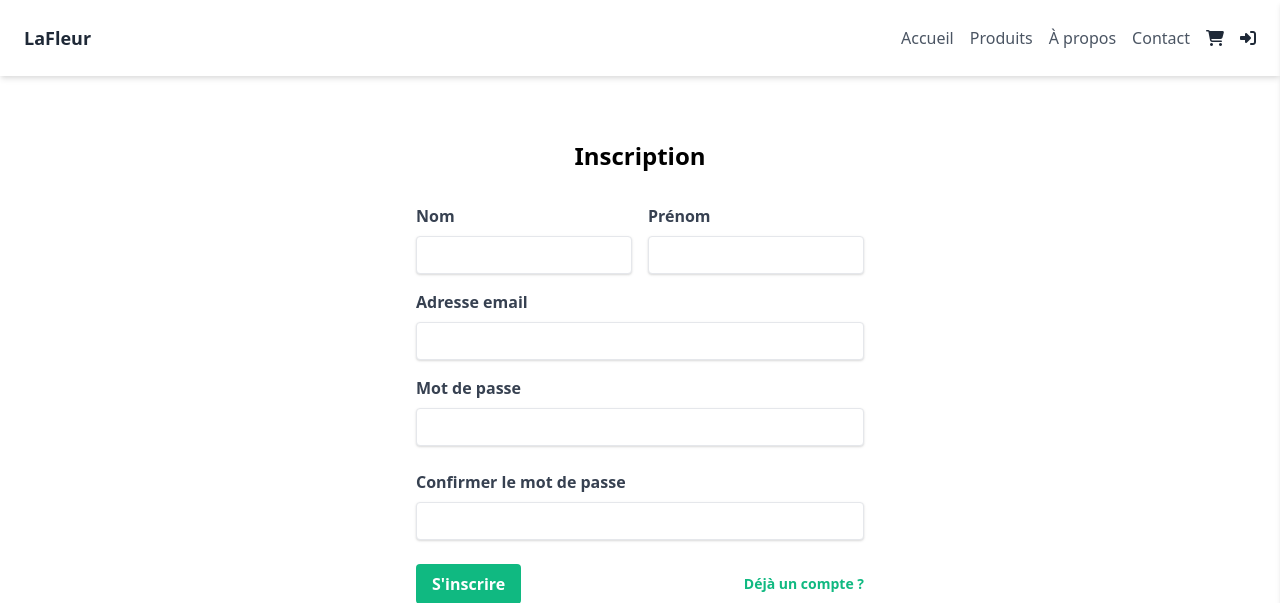
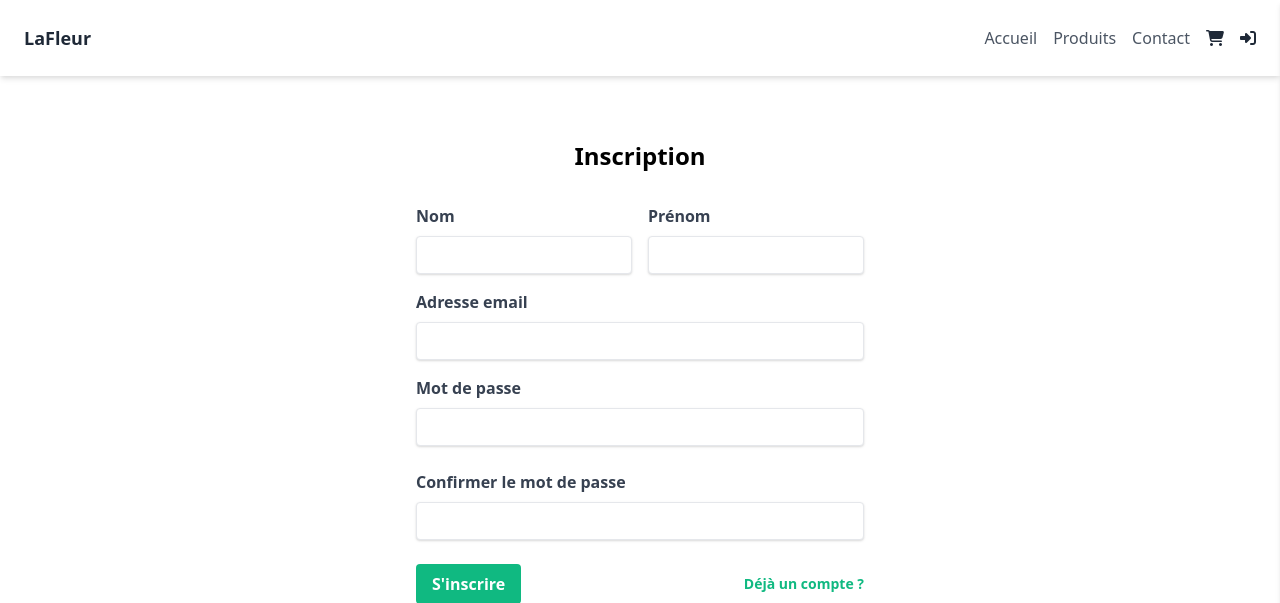
Before and after one commit to Mits0u/projet_lafleur, a PHP site: page /register.php in a window 1280 px wide. Shown: the top 603 px of the page. Run offline with PHP 8.4, Linux system fonts and the light colour scheme; some libraries are stand-ins or nearby versions.

Commit message:
suppression de la barre de defilement et changement de couleur

```diff
--- a/login.php
+++ b/login.php
@@ -36,6 +36,11 @@ if ($_SERVER['REQUEST_METHOD'] === 'POST') {
     <title>LaFleur | Connexion</title>
     <link href="https://cdn.jsdelivr.net/npm/tailwindcss@2.2.19/dist/tailwind.min.css" rel="stylesheet">
     <script src="https://kit.fontawesome.com/35413ab60a.js" crossorigin="anonymous"></script>
+    <style>
+        body {
+            overflow: hidden;
+        }
+    </style>
 </head>
 
 <body>
--- a/navbar.php
+++ b/navbar.php
@@ -9,7 +9,6 @@
 
             <a class="text-gray-600 hover:text-gray-800" href="produits.php">Produits</a>
 
-            <a class="text-gray-600 hover:text-gray-800" href="#">À propos</a>
             <a class="text-gray-600 hover:text-gray-800" href="#">Contact</a>
             <a class="text-gray-600 hover:text-gray-800" id="cart-icon"><i
                     class="fas fa-shopping-cart text-gray-800"></i></a>
--- a/produits.php
+++ b/produits.php
@@ -10,6 +10,9 @@
     <link href="https://cdn.jsdelivr.net/npm/tailwindcss@2.2.19/dist/tailwind.min.css" rel="stylesheet">
     <script src="https://kit.fontawesome.com/35413ab60a.js" crossorigin="anonymous"></script>
     <style>
+        body {
+            overflow: hidden;
+        }
     </style>
 </head>
 
--- a/profile.php
+++ b/profile.php
@@ -9,6 +9,11 @@
     <title>LaFleur | Compte</title>
     <link href="https://cdn.jsdelivr.net/npm/tailwindcss@2.2.19/dist/tailwind.min.css" rel="stylesheet">
     <script src="https://kit.fontawesome.com/35413ab60a.js" crossorigin="anonymous"></script>
+    <style>
+        body {
+            overflow: hidden;
+        }
+    </style>
 </head>
 
 <body>
--- a/register.php
+++ b/register.php
@@ -32,6 +32,11 @@
     <title>LaFleur | Inscription</title>
     <link href="https://cdn.jsdelivr.net/npm/tailwindcss@2.2.19/dist/tailwind.min.css" rel="stylesheet">
     <script src="https://kit.fontawesome.com/35413ab60a.js" crossorigin="anonymous"></script>
+    <style>
+        body {
+            overflow: hidden;
+        }
+    </style>
 </head>
 <body>
 
--- a/uniproduit.php
+++ b/uniproduit.php
@@ -10,6 +10,9 @@
     <link href="https://cdn.jsdelivr.net/npm/tailwindcss@2.2.19/dist/tailwind.min.css" rel="stylesheet">
     <script src="https://kit.fontawesome.com/35413ab60a.js" crossorigin="anonymous"></script>
     <style>
+        body {
+            overflow: hidden;
+        }
     </style>
 </head>
 
```
Also changed, not shown: index.php (+7 -6 lines).
